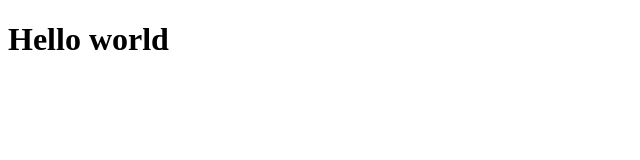
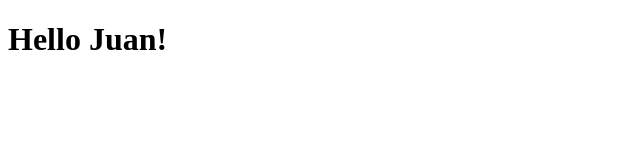
Before and after one commit to dejuata/platzi_devops, a website: page public/index.html in a window 1280 px wide. Shown: the full height of the page, 0-640 px from the left. Drawn offline with Linux system fonts and the light colour scheme.

Commit message:
add html change

```diff
--- a/public/index.html
+++ b/public/index.html
@@ -7,6 +7,6 @@
   <title>Document</title>
 </head>
 <body>
-  <h1>Hello world</h1>
+  <h1>Hello Juan!</h1>
 </body>
 </html>
```
